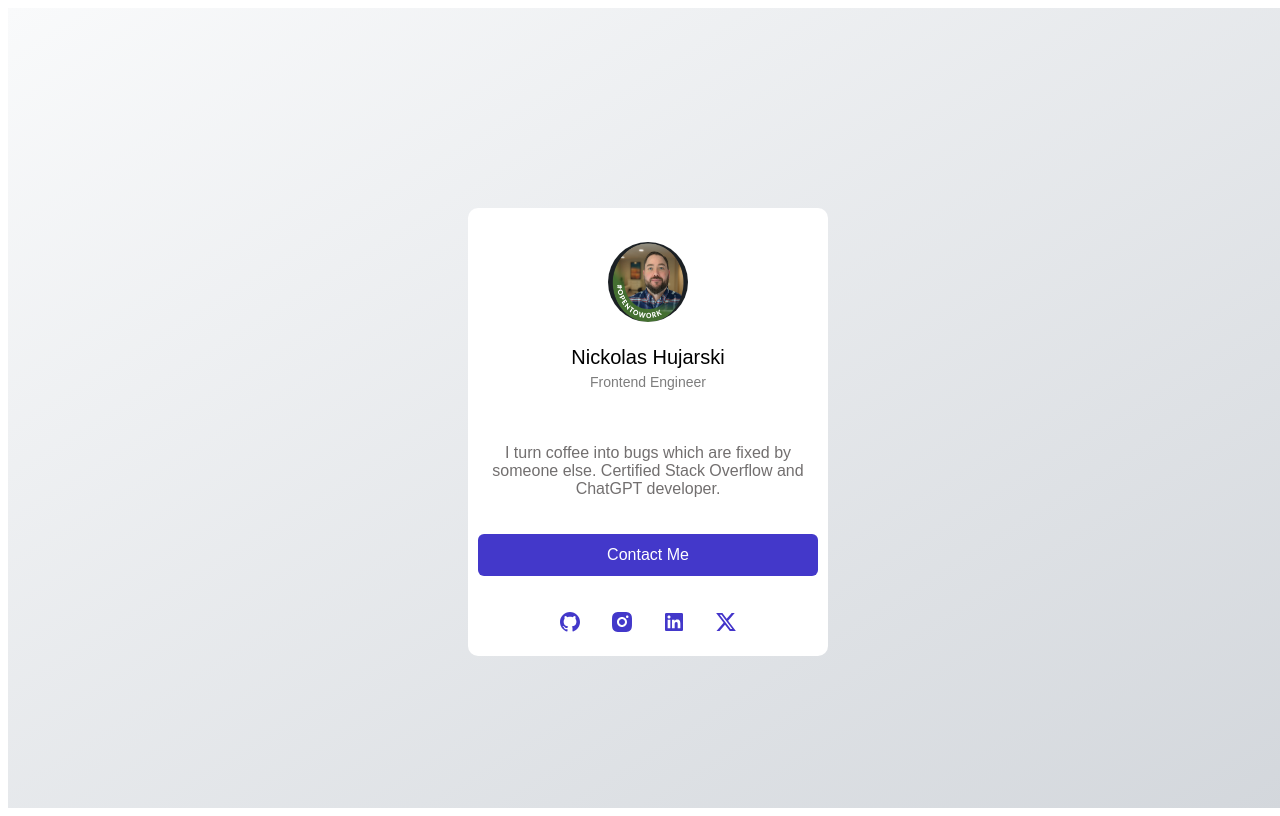
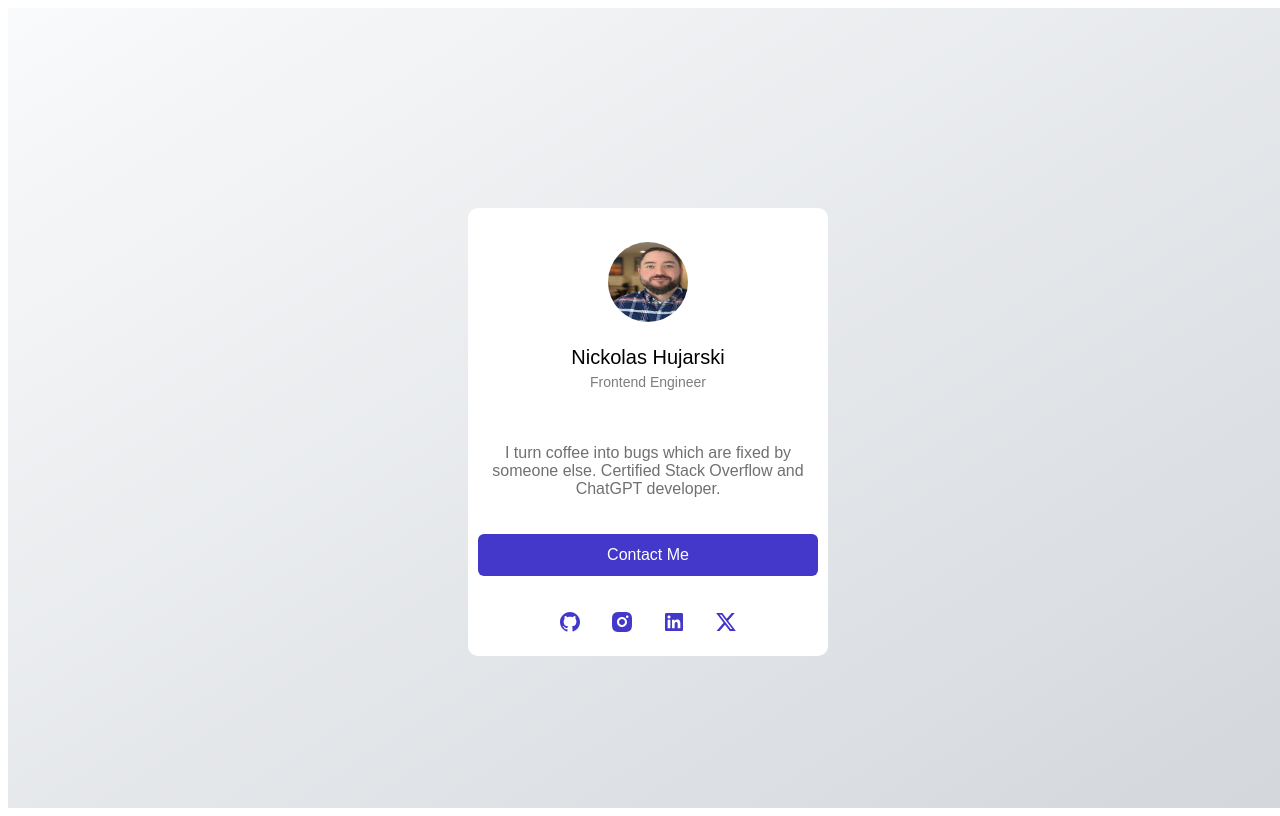
Before and after one commit to Nhujarski/Great-FrontEnd-Profile-Card, a React (Vite) app: page / in a window 1280 px wide. Built offline with nearby package versions, Linux system fonts and the light colour scheme.

Commit message:
changed profile img

```diff
--- a/src/App.jsx
+++ b/src/App.jsx
@@ -9,7 +9,7 @@ function App() {
   return (
     <div className='page-layout'>
       <Card
-        profileImg={'img/linkedinPhoto.png'}
+        profileImg={'img/newHeadshot copy.jpeg'}
         profileName={'Nickolas Hujarski'}
         profileTitle={'Frontend Engineer'}
         profileBio={
```
